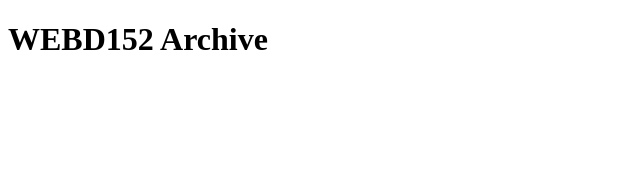
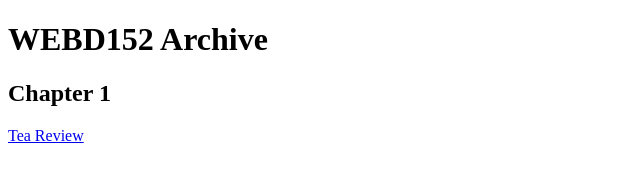
Before and after one commit to kpngo10/webd152, a plain HTML site: page index.html in a window 1280 px wide. Shown: the whole page, without its empty margins (0-640 px from the left). Drawn offline with Linux system fonts and the light colour scheme.

Commit message:
Modify main index.html

```diff
--- a/index.html
+++ b/index.html
@@ -7,5 +7,7 @@
 
     <body>
         <h1>WEBD152 Archive</h1>
+        <h2>Chapter 1</h2>
+        <a href="./Exercises/chapter01/index.html">Tea Review</a>
     </body>
 </html>
```
